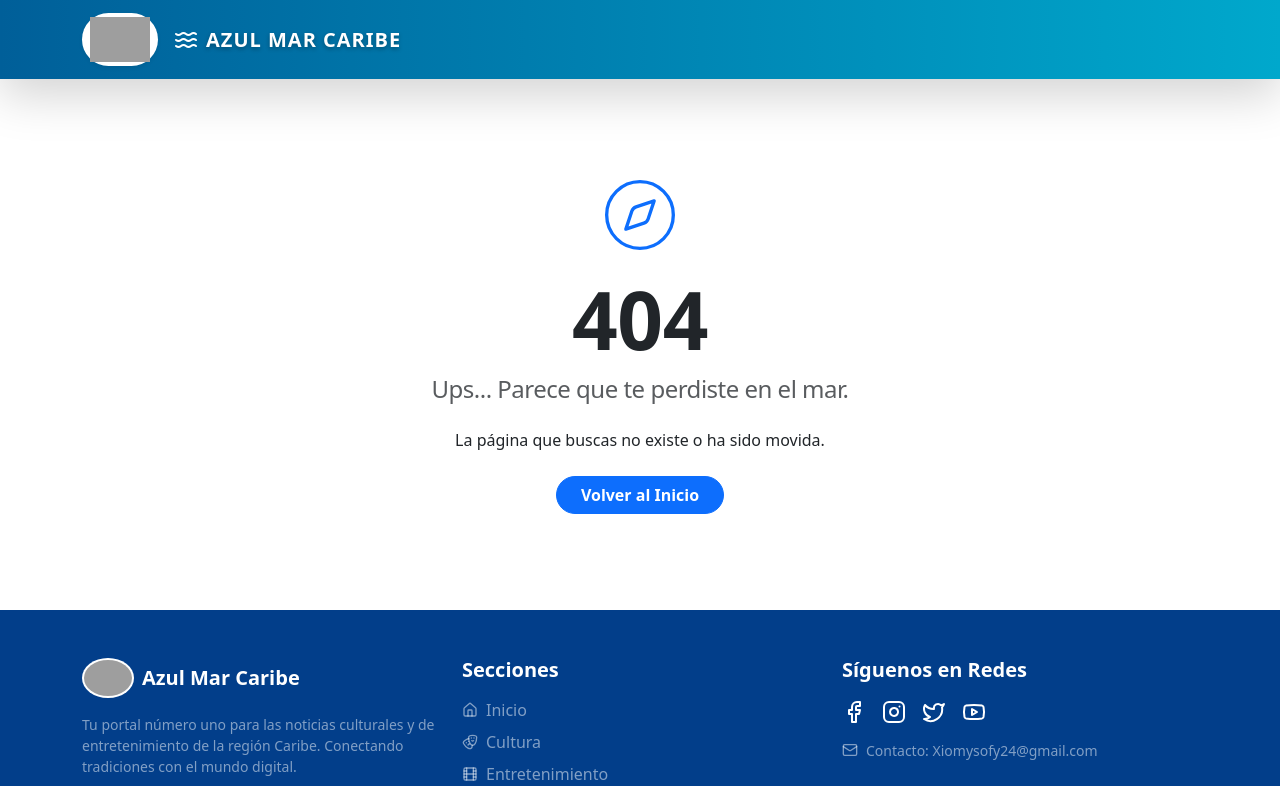
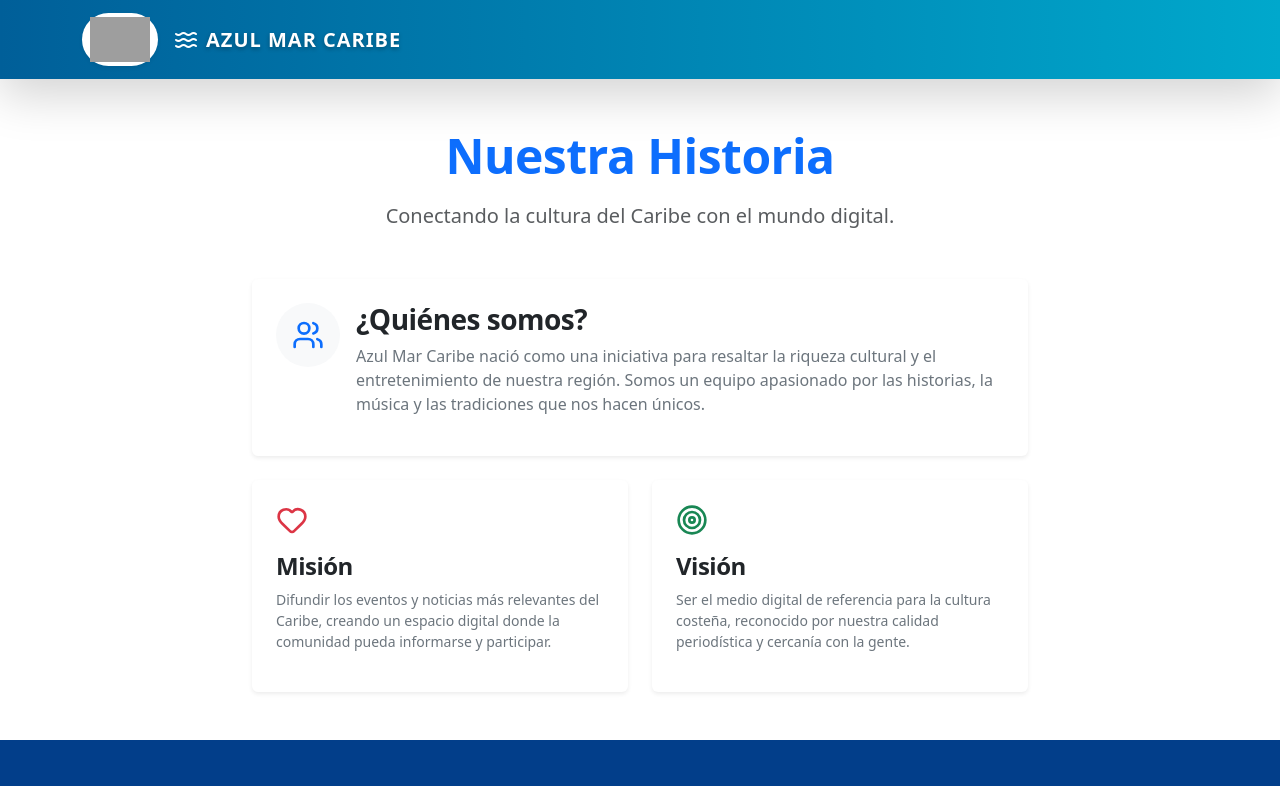
Before and after one commit to Ndresth/Blog-AzulMarCaribe, a React (Vite) app: page /about in a window 1280 px wide. Shown: the top 786 px of the page. Built offline with nearby package versions, Linux system fonts and the light colour scheme; grey boxes are pictures that could not be loaded.

Commit message:
Comentario y Heart

```diff
--- a/src/App.jsx
+++ b/src/App.jsx
@@ -5,6 +5,8 @@ import { onAuthStateChanged, signOut } from 'firebase/auth';
 import { doc, getDoc } from 'firebase/firestore';
 import { auth, db } from './firebase/config';
 import { ShieldAlert, LogOut, Home } from 'lucide-react';
+import AboutPage from './pages/AboutPage';
+import PrivacyPage from './pages/PrivacyPage';
 
 // Páginas
 import HomePage from './pages/HomePage';
@@ -101,6 +103,8 @@ function App() {
             <Route path="/" element={<HomePage />} />
             <Route path="/post/:id" element={<PostDetail />} />
             <Route path="/login" element={<LoginPage />} />
+            <Route path="/about" element={<AboutPage />} />
+            <Route path="/privacy" element={<PrivacyPage />} />
 
             {/* RUTA PARA CREAR PERFIL */}
             <Route path="/create-profile" element={<CreateProfile />} />
--- a/src/components/Footer.jsx
+++ b/src/components/Footer.jsx
@@ -1,7 +1,7 @@
 import React from 'react';
 import { Link } from 'react-router-dom';
-// Importamos los íconos de Lucide
-import { Home, Drama, Film, Facebook, Instagram, Twitter, Youtube, Mail } from 'lucide-react';
+// Importamos los íconos de Lucide (Agregué Users y ShieldCheck)
+import { Home, Drama, Film, Facebook, Instagram, Twitter, Youtube, Mail, Users, ShieldCheck } from 'lucide-react';
 
 export default function Footer() {
 
@@ -42,6 +42,16 @@ export default function Footer() {
                   <Film size={16} /> Entretenimiento
                 </Link>
               </li>
+              <li className="mb-2">
+                <Link to="/about" onClick={scrollTop} className="text-white-50 text-decoration-none hover-white d-flex align-items-center gap-2">
+                  <Users size={16} /> Quiénes Somos
+                </Link>
+              </li>
+              <li className="mb-2">
+                <Link to="/privacy" onClick={scrollTop} className="text-white-50 text-decoration-none hover-white d-flex align-items-center gap-2">
+                  <ShieldCheck size={16} /> Privacidad
+                </Link>
+              </li>
             </ul>
           </div>
 
@@ -49,51 +59,10 @@ export default function Footer() {
           <div className="col-md-4">
             <h5 className="fw-bold mb-3">Síguenos en Redes</h5>
             <div className="d-flex gap-3">
-
-              {/* FACEBOOK */}
-              <a
-                href="https://www.facebook.com/xiomysofy.dlosreyes"
-                target="_blank"
-                rel="noopener noreferrer"
-                className="text-white"
-                title="Facebook"
-              >
-                <Facebook size={24} />
-              </a>
-
-              {/* INSTAGRAM */}
-              <a
-                href="https://www.instagram.com/azulmarcaribe.link"
-                target="_blank"
-                rel="noopener noreferrer"
-                className="text-white"
-                title="Instagram"
-              >
-                <Instagram size={24} />
-              </a>
-
-              {/* TWITTER (X) */}
-              <a
-                href="https://x.com/xiomysofy"
-                target="_blank"
-                rel="noopener noreferrer"
-                className="text-white"
-                title="X (Twitter)"
-              >
-                <Twitter size={24} />
-              </a>
-
-              {/* YOUTUBE */}
-              <a
-                href="https://youtube.com/@zulmarcaribe"
-                target="_blank"
-                rel="noopener noreferrer"
-                className="text-white"
-                title="YouTube"
-              >
-                <Youtube size={24} />
-              </a>
-
+              <a href="https://www.facebook.com/xiomysofy.dlosreyes" target="_blank" rel="noopener noreferrer" className="text-white" title="Facebook"><Facebook size={24} /></a>
+              <a href="https://www.instagram.com/azulmarcaribe.link" target="_blank" rel="noopener noreferrer" className="text-white" title="Instagram"><Instagram size={24} /></a>
+              <a href="https://x.com/xiomysofy" target="_blank" rel="noopener noreferrer" className="text-white" title="X (Twitter)"><Twitter size={24} /></a>
+              <a href="https://youtube.com/@zulmarcaribe" target="_blank" rel="noopener noreferrer" className="text-white" title="YouTube"><Youtube size={24} /></a>
             </div>
             <p className="text-white-50 small mt-3 d-flex align-items-center gap-2">
               <Mail size={16} /> Contacto: Xiomysofy24@gmail.com
--- /dev/null
+++ b/src/pages/AboutPage.jsx
@@ -0,0 +1,59 @@
+import React from 'react';
+import { Helmet } from 'react-helmet-async';
+import { Users, Heart, Target } from 'lucide-react';
+
+export default function AboutPage() {
+  return (
+    <div className="container py-5" style={{maxWidth: '800px'}}>
+      <Helmet>
+        <title>Quiénes Somos | Azul Mar Caribe</title>
+      </Helmet>
+
+      <div className="text-center mb-5">
+        <h1 className="fw-bold display-5 text-primary mb-3">Nuestra Historia</h1>
+        <p className="lead text-muted">
+          Conectando la cultura del Caribe con el mundo digital.
+        </p>
+      </div>
+
+      <div className="card border-0 shadow-sm p-4 mb-4">
+        <div className="d-flex gap-3">
+            <div className="bg-light p-3 rounded-circle h-100 text-primary">
+                <Users size={32} />
+            </div>
+            <div>
+                <h3 className="fw-bold">¿Quiénes somos?</h3>
+                <p className="text-secondary">
+                    Azul Mar Caribe nació como una iniciativa para resaltar la riqueza cultural
+                    y el entretenimiento de nuestra región. Somos un equipo apasionado por
+                    las historias, la música y las tradiciones que nos hacen únicos.
+                </p>
+            </div>
+        </div>
+      </div>
+
+      <div className="row g-4">
+        <div className="col-md-6">
+            <div className="card border-0 shadow-sm p-4 h-100">
+                <Heart size={32} className="text-danger mb-3" />
+                <h4 className="fw-bold">Misión</h4>
+                <p className="text-secondary small">
+                    Difundir los eventos y noticias más relevantes del Caribe,
+                    creando un espacio digital donde la comunidad pueda informarse y participar.
+                </p>
+            </div>
+        </div>
+        <div className="col-md-6">
+            <div className="card border-0 shadow-sm p-4 h-100">
+                <Target size={32} className="text-success mb-3" />
+                <h4 className="fw-bold">Visión</h4>
+                <p className="text-secondary small">
+                    Ser el medio digital de referencia para la cultura costeña,
+                    reconocido por nuestra calidad periodística y cercanía con la gente.
+                </p>
+            </div>
+        </div>
+      </div>
+    </div>
+  );
+}
--- a/src/pages/PostDetail.jsx
+++ b/src/pages/PostDetail.jsx
@@ -1,12 +1,11 @@
 import React, { useEffect, useState } from 'react';
 import { useParams, Link } from 'react-router-dom';
 import { db, auth } from '../firebase/config';
-// Quitamos updateDoc e increment que eran para los likes
-import { doc, getDoc, collection, addDoc, deleteDoc, onSnapshot, query, orderBy, where, limit, getDocs } from 'firebase/firestore';
+import { doc, getDoc, collection, addDoc, deleteDoc, onSnapshot, query, orderBy, where, limit, getDocs, updateDoc, increment } from 'firebase/firestore';
+import { GoogleAuthProvider, signInWithPopup, onAuthStateChanged } from 'firebase/auth';
 import { Helmet } from 'react-helmet-async';
 import ShareButtons from '../components/ShareButtons';
-// Quitamos el ícono Heart
-import { ArrowLeft, MessageSquare, Send, User, Trash2, Calendar, Sparkles } from 'lucide-react';
+import { ArrowLeft, MessageSquare, Send, User, Trash2, Calendar, Sparkles, Heart, LogIn } from 'lucide-react';
 
 export default function PostDetail() {
   const { id } = useParams();
@@ -15,27 +14,47 @@ export default function PostDetail() {
   const [relacionadas, setRelacionadas] = useState([]);
 
   const [comentarios, setComentarios] = useState([]);
-  const [nuevoComentario, setNuevoComentario] = useState({ autor: '', texto: '' });
+  const [nuevoComentario, setNuevoComentario] = useState('');
 
-  const user = auth.currentUser;
+  // ESTADOS DE USUARIO
+  const [currentUser, setCurrentUser] = useState(null);
+  const [likes, setLikes] = useState(0);
+
+  // Detectar usuario en tiempo real
+  useEffect(() => {
+    const unsubscribe = onAuthStateChanged(auth, (user) => {
+      setCurrentUser(user);
+    });
+    return () => unsubscribe();
+  }, []);
+
   const adminsAutorizados = ["yamithadresjulio@gmail.com", "xiomysofy24@gmail.com"];
-  const isAdmin = !!user && adminsAutorizados.includes(user.email);
+  const isAdmin = currentUser && adminsAutorizados.includes(currentUser.email);
 
-  // 1. CARGAR NOTICIA
+  // 1. LOGIN CON GOOGLE (Para usuarios normales)
+  const handleLogin = async () => {
+    const provider = new GoogleAuthProvider();
+    try {
+      await signInWithPopup(auth, provider);
+    } catch (error) {
+      console.error("Error login:", error);
+    }
+  };
+
+  // 2. CARGAR NOTICIA
   useEffect(() => {
     const getPost = async () => {
       setLoading(true);
       try {
         const docRef = doc(db, "posts", id);
         const docSnap = await getDoc(docRef);
-
         if (docSnap.exists()) {
             const data = { id: docSnap.id, ...docSnap.data() };
             setPost(data);
+            setLikes(data.likes || 0); // Cargar likes
             fetchRelacionadas(data.categoria, data.id);
         } else {
-            console.log("No existe el documento");
-            setPost(null);
+            console.log("No existe");
         }
       } catch (error) { console.error(error); } finally { setLoading(false); }
     };
@@ -43,27 +62,18 @@ export default function PostDetail() {
     window.scrollTo(0, 0);
   }, [id]);
 
-  // 2. RELACIONADAS
+  // 3. RELACIONADAS
   const fetchRelacionadas = async (categoria, currentId) => {
     try {
         const postsRef = collection(db, "posts");
-        const q = query(
-            postsRef,
-            where("categoria", "==", categoria),
-            orderBy("fecha", "desc"),
-            limit(4)
-        );
+        const q = query(postsRef, where("categoria", "==", categoria), orderBy("fecha", "desc"), limit(4));
         const snapshot = await getDocs(q);
-        const docs = snapshot.docs
-            .map(doc => ({ id: doc.id, ...doc.data() }))
-            .filter(doc => doc.id !== currentId)
-            .slice(0, 3);
-
+        const docs = snapshot.docs.map(d => ({ id: d.id, ...d.data() })).filter(d => d.id !== currentId).slice(0, 3);
         setRelacionadas(docs);
-    } catch (error) { console.error("Error cargando relacionadas:", error); }
+    } catch (error) { console.error(error); }
   };
 
-  // 3. COMENTARIOS
+  // 4. COMENTARIOS
   useEffect(() => {
     const commentsRef = collection(db, "posts", id, "comments");
     const q = query(commentsRef, orderBy("fecha", "desc"));
@@ -73,19 +83,35 @@ export default function PostDetail() {
     return () => unsubscribe();
   }, [id]);
 
+  // 5. DAR LIKE (Solo si está logueado)
+  const handleLike = async () => {
+    if (!currentUser) return handleLogin(); // Si no está logueado, pide login
+
+    setLikes(prev => prev + 1); // Optimista
+    try {
+        const postRef = doc(db, "posts", id);
+        await updateDoc(postRef, { likes: increment(1) });
+    } catch { setLikes(prev => prev - 1); }
+  };
+
+  // 6. PUBLICAR COMENTARIO (Solo si está logueado)
   const handleSubmitComentario = async (e) => {
     e.preventDefault();
-    if (!nuevoComentario.autor || !nuevoComentario.texto) return alert("Llena ambos campos");
+    if (!nuevoComentario.trim()) return;
+
     try {
-      await addDoc(collection(db, "posts", id, "comments"), { ...nuevoComentario, fecha: Date.now() });
-      setNuevoComentario({ autor: '', texto: '' });
+      await addDoc(collection(db, "posts", id, "comments"), {
+        autor: currentUser.displayName || "Usuario", // Usamos nombre de Google
+        email: currentUser.email, // Guardamos correo por seguridad (oculto)
+        texto: nuevoComentario,
+        fecha: Date.now()
+      });
+      setNuevoComentario('');
     } catch (error) { console.error(error); }
   };
 
   const handleDeleteComment = async (commentId) => {
-    if(window.confirm("¿Borrar este comentario?")) {
-        await deleteDoc(doc(db, "posts", id, "comments", commentId));
-    }
+    if(window.confirm("¿Borrar comentario?")) await deleteDoc(doc(db, "posts", id, "comments", commentId));
   }
 
   const formatearFecha = (timestamp) => {
@@ -96,21 +122,12 @@ export default function PostDetail() {
   if (loading) return <div className="container py-5 text-center"><div className="spinner-border text-primary"></div></div>;
   if (!post) return <div className="container py-5 text-center"><h3>Noticia no encontrada</h3><Link to="/">Volver</Link></div>;
 
-  const seoTitle = post ? post.titulo : "Noticia";
-  const seoDesc = post ? post.contenido.substring(0, 150) : "";
-  const seoImage = post?.imagen || "https://blog-azulmarcaribe.netlify.app/logo.png";
-
   return (
     <div className="container py-5" style={{maxWidth: '900px'}}>
-
       <Helmet>
-        <title>{seoTitle} | Azul Mar Caribe</title>
-        <meta name="description" content={seoDesc} />
-        <meta property="og:type" content="article" />
-        <meta property="og:title" content={seoTitle} />
-        <meta property="og:description" content={seoDesc} />
-        <meta property="og:image" content={seoImage} />
-        <meta property="og:url" content={window.location.href} />
+        <title>{post.titulo} | Azul Mar Caribe</title>
+        <meta property="og:title" content={post.titulo} />
+        <meta property="og:image" content={post.imagen || "https://blog-azulmarcaribe.netlify.app/logo.png"} />
       </Helmet>
 
       <Link to="/" className="btn btn-light mb-4 shadow-sm fw-bold text-primary px-4 rounded-pill d-inline-flex align-items-center gap-2">
@@ -119,50 +136,43 @@ export default function PostDetail() {
 
       <article className="mb-5 bg-white p-4 p-md-5 rounded-4 shadow-sm border-0">
         <div className="d-flex justify-content-between align-items-center mb-3">
-            <span className={`badge ${post.categoria === 'Cultural' ? 'bg-info text-dark' : 'bg-warning text-dark'} fs-6 px-3 py-2 rounded-pill`}>
-                {post.categoria}
-            </span>
-            <small className="text-muted d-flex align-items-center gap-1">
-                <Calendar size={14} /> {formatearFecha(post.fecha)}
-            </small>
+            <span className="badge bg-info text-dark fs-6 px-3 py-2 rounded-pill">{post.categoria}</span>
+            <small className="text-muted d-flex align-items-center gap-1"><Calendar size={14} /> {formatearFecha(post.fecha)}</small>
         </div>
 
-        <h1 className="fw-bold mb-4 display-5 text-dark" style={{letterSpacing: '-1px'}}>{post.titulo}</h1>
-
+        <h1 className="fw-bold mb-4 display-5 text-dark">{post.titulo}</h1>
         <div className="d-flex align-items-center gap-2 mb-4 text-muted">
             <div className="bg-light rounded-circle p-2"><User size={18} /></div>
             <span className="small fw-bold">Por: {post.autor || "Redacción"}</span>
         </div>
 
-        {post.imagen && (
-            <img src={post.imagen} className="img-fluid rounded-4 shadow-sm mb-4 w-100" style={{maxHeight:'500px', objectFit:'cover'}} alt={post.titulo} onError={(e) => e.target.src = "https://via.placeholder.com/800x400?text=Azul+Mar+Caribe"} />
-        )}
+        {post.imagen && <img src={post.imagen} className="img-fluid rounded-4 shadow-sm mb-4 w-100" style={{maxHeight:'500px', objectFit:'cover'}} alt={post.titulo} onError={(e) => e.target.src = "https://via.placeholder.com/800"} />}
 
-        <div
-            style={{lineHeight: '1.9', fontSize: '1.15rem', color: '#333'}}
-            dangerouslySetInnerHTML={{ __html: post.contenido }}
-        />
+        <div style={{lineHeight: '1.9', fontSize: '1.15rem', color: '#333'}} dangerouslySetInnerHTML={{ __html: post.contenido }} />
 
-        <div className="mt-5">
-            <ShareButtons title={post.titulo} />
+        {/* --- ZONA DE LIKES Y COMPARTIR --- */}
+        <div className="mt-5 d-flex flex-column flex-md-row gap-3 align-items-center justify-content-between border-top pt-4">
+            <button
+                onClick={handleLike}
+                className="btn btn-outline-danger rounded-pill px-4 py-2 fw-bold d-flex align-items-center gap-2"
+            >
+                <Heart size={20} fill={likes > 0 ? "currentColor" : "none"} />
+                {likes} Me gusta
+            </button>
+            <div className="w-100 w-md-auto"><ShareButtons title={post.titulo} /></div>
         </div>
       </article>
 
       {relacionadas.length > 0 && (
         <section className="mb-5">
-            <h4 className="fw-bold mb-4 d-flex align-items-center gap-2 text-dark">
-                <Sparkles className="text-warning" fill="orange" /> También te podría interesar
-            </h4>
+            <h4 className="fw-bold mb-4 d-flex align-items-center gap-2 text-dark"><Sparkles className="text-warning" fill="orange" /> También te podría interesar</h4>
             <div className="row g-3">
                 {relacionadas.map(rel => (
                     <div key={rel.id} className="col-md-4">
                         <Link to={`/post/${rel.id}`} className="text-decoration-none text-dark">
                             <div className="card h-100 border-0 shadow-sm hover-effect">
-                                <img src={rel.imagen} alt={rel.titulo} className="card-img-top" style={{height:'120px', objectFit:'cover'}} onError={(e) => e.target.src = "https://via.placeholder.com/400"} />
-                                <div className="card-body p-3">
-                                    <span className="badge bg-light text-secondary border mb-2" style={{fontSize:'0.7rem'}}>{rel.categoria}</span>
-                                    <h6 className="card-title fw-bold mb-0" style={{fontSize: '0.9rem', lineHeight: '1.4'}}>{rel.titulo}</h6>
-                                </div>
+                                <img src={rel.imagen} alt={rel.titulo} className="card-img-top" style={{height:'120px', objectFit:'cover'}} />
+                                <div className="card-body p-3"><h6 className="card-title fw-bold mb-0" style={{fontSize: '0.9rem'}}>{rel.titulo}</h6></div>
                             </div>
                         </Link>
                     </div>
@@ -176,19 +186,30 @@ export default function PostDetail() {
             <MessageSquare size={24} /> Comentarios ({comentarios.length})
         </h3>
 
-        <form onSubmit={handleSubmitComentario} className="mb-5 bg-light p-4 rounded-3 border">
-            <div className="mb-3">
-                <input type="text" className="form-control border-0 shadow-sm" placeholder="Tu Nombre" value={nuevoComentario.autor} onChange={(e) => setNuevoComentario({...nuevoComentario, autor: e.target.value})} />
-            </div>
-            <div className="mb-3">
-                <textarea className="form-control border-0 shadow-sm" rows="3" placeholder="¿Qué opinas?" value={nuevoComentario.texto} onChange={(e) => setNuevoComentario({...nuevoComentario, texto: e.target.value})}></textarea>
-            </div>
-            <div className="text-end">
-                <button type="submit" className="btn btn-primary fw-bold px-4 rounded-pill d-inline-flex align-items-center gap-2">
-                    <Send size={16} /> Publicar
+        {/* --- FORMULARIO CONDICIONAL --- */}
+        {currentUser ? (
+            // SI ESTÁ LOGUEADO: VE EL FORMULARIO
+            <form onSubmit={handleSubmitComentario} className="mb-5 bg-light p-4 rounded-3 border">
+                <div className="d-flex align-items-center gap-2 mb-3">
+                    <img src={currentUser.photoURL || "https://ui-avatars.com/api/?name="+currentUser.displayName} alt="Avatar" className="rounded-circle" width="30" />
+                    <span className="fw-bold text-dark">Comentando como: {currentUser.displayName}</span>
+                </div>
+                <div className="mb-3">
+                    <textarea className="form-control border-0 shadow-sm" rows="3" placeholder="¿Qué opinas?" value={nuevoComentario} onChange={(e) => setNuevoComentario(e.target.value)}></textarea>
+                </div>
+                <div className="text-end">
+                    <button type="submit" className="btn btn-primary fw-bold px-4 rounded-pill d-inline-flex align-items-center gap-2"><Send size={16} /> Publicar</button>
+                </div>
+            </form>
+        ) : (
+            // SI NO ESTÁ LOGUEADO: BOTÓN DE INICIO
+            <div className="text-center py-4 mb-5 bg-light rounded-3 border">
+                <p className="text-muted mb-3">Para dejar un comentario o dar Like, necesitas iniciar sesión.</p>
+                <button onClick={handleLogin} className="btn btn-dark rounded-pill px-4 d-inline-flex align-items-center gap-2">
+                    <img src="https://www.svgrepo.com/show/475656/google-color.svg" width="20" alt="G" /> Iniciar sesión con Google
                 </button>
             </div>
-        </form>
+        )}
 
         <div className="d-flex flex-column gap-3">
             {comentarios.map(c => (
@@ -207,7 +228,6 @@ export default function PostDetail() {
                     </div>
                 </div>
             ))}
-            {comentarios.length === 0 && <p className="text-center text-muted py-3">Sé el primero en opinar.</p>}
         </div>
       </section>
     </div>
--- /dev/null
+++ b/src/pages/PrivacyPage.jsx
@@ -0,0 +1,44 @@
+import React from 'react';
+import { Helmet } from 'react-helmet-async';
+import { ShieldCheck } from 'lucide-react';
+
+export default function PrivacyPage() {
+  return (
+    <div className="container py-5" style={{maxWidth: '800px'}}>
+      <Helmet>
+        <title>Política de Privacidad | Azul Mar Caribe</title>
+      </Helmet>
+
+      <div className="mb-4 text-center">
+        <ShieldCheck size={48} className="text-primary mb-2" />
+        <h1 className="fw-bold">Política de Privacidad</h1>
+        <p className="text-muted">Última actualización: {new Date().getFullYear()}</p>
+      </div>
+
+      <div className="bg-white p-5 rounded-4 shadow-sm">
+        <h4>1. Introducción</h4>
+        <p className="text-secondary mb-4">
+            En <strong>Azul Mar Caribe</strong>, respetamos su privacidad y estamos comprometidos a proteger
+            la información personal que usted pueda compartir con nosotros.
+        </p>
+
+        <h4>2. Datos que recopilamos</h4>
+        <p className="text-secondary mb-4">
+            Nuestro sitio web utiliza autenticación mediante Google. Cuando usted inicia sesión o comenta,
+            recopilamos su nombre público y correo electrónico únicamente para identificar su autoría.
+            No compartimos estos datos con terceros.
+        </p>
+
+        <h4>3. Cookies</h4>
+        <p className="text-secondary mb-4">
+            Utilizamos cookies esenciales para mantener su sesión activa y mejorar su experiencia de navegación.
+        </p>
+
+        <h4>4. Contacto</h4>
+        <p className="text-secondary">
+            Si tiene preguntas sobre esta política, puede contactarnos a: <strong>xiomysofy24@gmail.com</strong>.
+        </p>
+      </div>
+    </div>
+  );
+}
```
